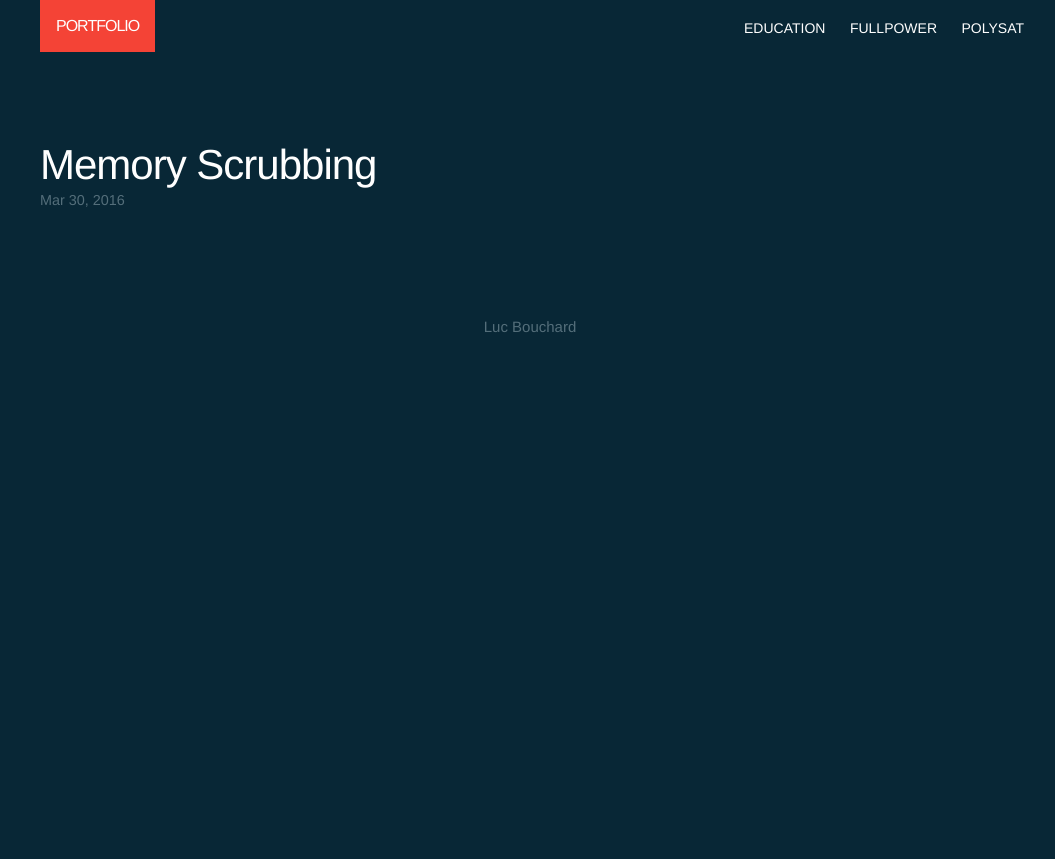
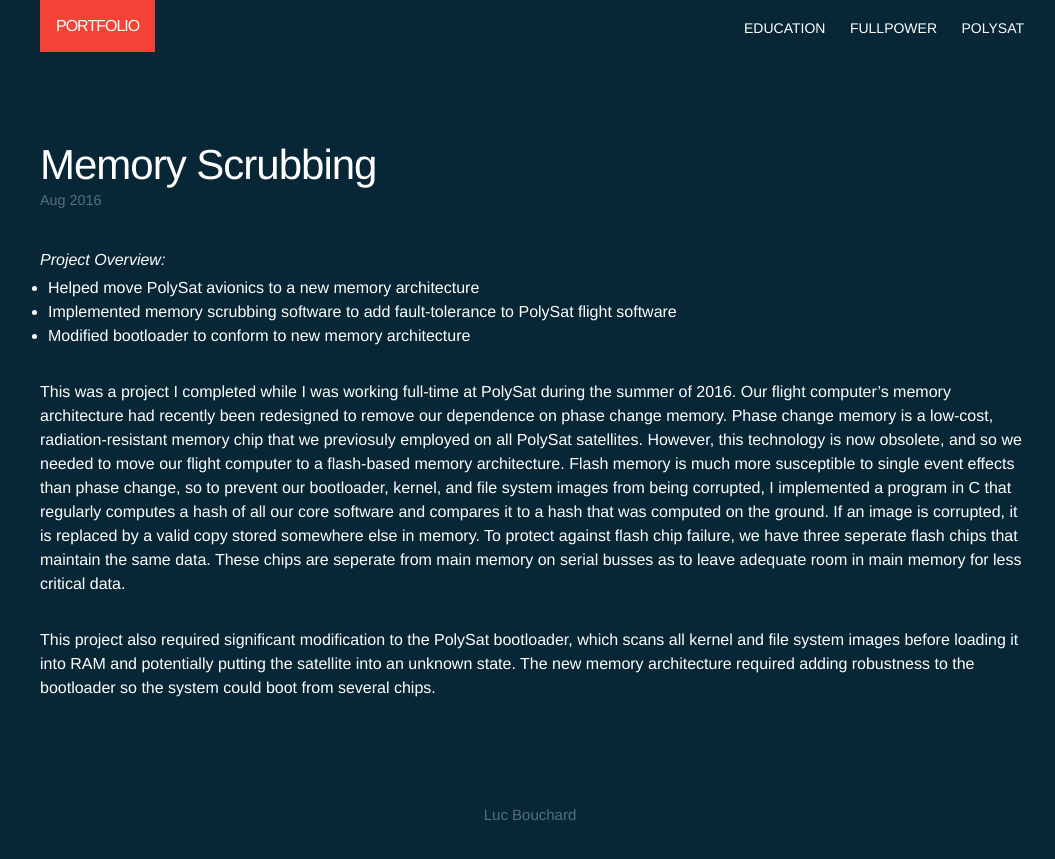
Before and after one commit to lucbouchard1/lucbouchard1.github.io, a Jekyll site: the page built from _posts/2016-04-01-memory-scrubbing.markdown, in a window 1280 px wide. Shown: the top 859 px of the page, without its empty margins (108-1163 px from the left). Built offline with Jekyll 4.4.1, drawn with Linux system fonts in a browser that asks for light colours.

Commit message:
Updated content

```diff
--- a/_layouts/post.html
+++ b/_layouts/post.html
@@ -5,7 +5,7 @@
 
   <header class="post-header">
     <h1 class="post-title" itemprop="name headline">{{ page.title }}</h1>
-    <p class="post-meta"><time datetime="{{ page.date | date_to_xmlschema }}" itemprop="datePublished">{{ page.date | date: "%b %-d, %Y" }}</time>{% if page.author %} • <span itemprop="author" itemscope itemtype="http://schema.org/Person"><span itemprop="name">{{ page.author }}</span></span>{% endif %}</p>
+    <p class="post-meta"><time datetime="{{ page.date | date_to_xmlschema }}" itemprop="datePublished">{{ page.date | date: "%b %Y" }}</time>{% if page.author %} • <span itemprop="author" itemscope itemtype="http://schema.org/Person"><span itemprop="name">{{ page.author }}</span></span>{% endif %}</p>
   </header>
 
   <div class="post-content" itemprop="articleBody">
--- a/_posts/2016-04-01-memory-scrubbing.markdown
+++ b/_posts/2016-04-01-memory-scrubbing.markdown
@@ -2,5 +2,21 @@
 layout: post
 title:  "Memory Scrubbing"
 width:   3
-date:   2016-03-30 11:31:49 +0200
+date:   2016-08-30 11:31:49 +0200
 ---
+
+<br>
+
+*Project Overview:*
+
+- Helped move PolySat avionics to a new memory architecture
+- Implemented memory scrubbing software to add fault-tolerance to PolySat flight software
+- Modified bootloader to conform to new memory architecture
+
+<br>
+
+This was a project I completed while I was working full-time at PolySat during the summer of 2016. Our flight computer's memory architecture had recently been redesigned to remove our dependence on phase change memory. Phase change memory is a low-cost, radiation-resistant memory chip that we previosuly employed on all PolySat satellites. However, this technology is now obsolete, and so we needed to move our flight computer to a flash-based memory architecture. Flash memory is much more susceptible to single event effects than phase change, so to prevent our bootloader, kernel, and file system images from being corrupted, I implemented a program in C that regularly computes a hash of all our core software and compares it to a hash that was computed on the ground. If an image is corrupted, it is replaced by a valid copy stored somewhere else in memory. To protect against flash chip failure, we have three seperate flash chips that maintain the same data. These chips are seperate from main memory on serial busses as to leave adequate room in main memory for less critical data.
+
+<br>
+
+This project also required significant modification to the PolySat bootloader, which scans all kernel and file system images before loading it into RAM and potentially putting the satellite into an unknown state. The new memory architecture required adding robustness to the bootloader so the system could boot from several chips.
--- a/_posts/2016-04-01-northrop-srr.markdown
+++ b/_posts/2016-04-01-northrop-srr.markdown
@@ -3,5 +3,5 @@
 title:  "Northrop SRR"
 color: red
 width:   3
-date:   2016-03-30 11:31:49 +0200
+date:   2016-05-30 11:31:49 +0200
 ---
--- a/_posts/2016-04-15-polysat-bootstrap.markdown
+++ /dev/null
@@ -1,6 +0,0 @@
----
-layout: post
-title:  "PolySat Bootstrap"
-width:   3
-date:   2016-03-30 11:31:49 +0200
----
```
Also changed, not shown: _posts/2016-05-01-gps-driver.markdown (+14 -1 lines), _posts/2016-06-01-pps_driver.markdown (+16 -1 lines), polysat.md (+4 -0 lines).
